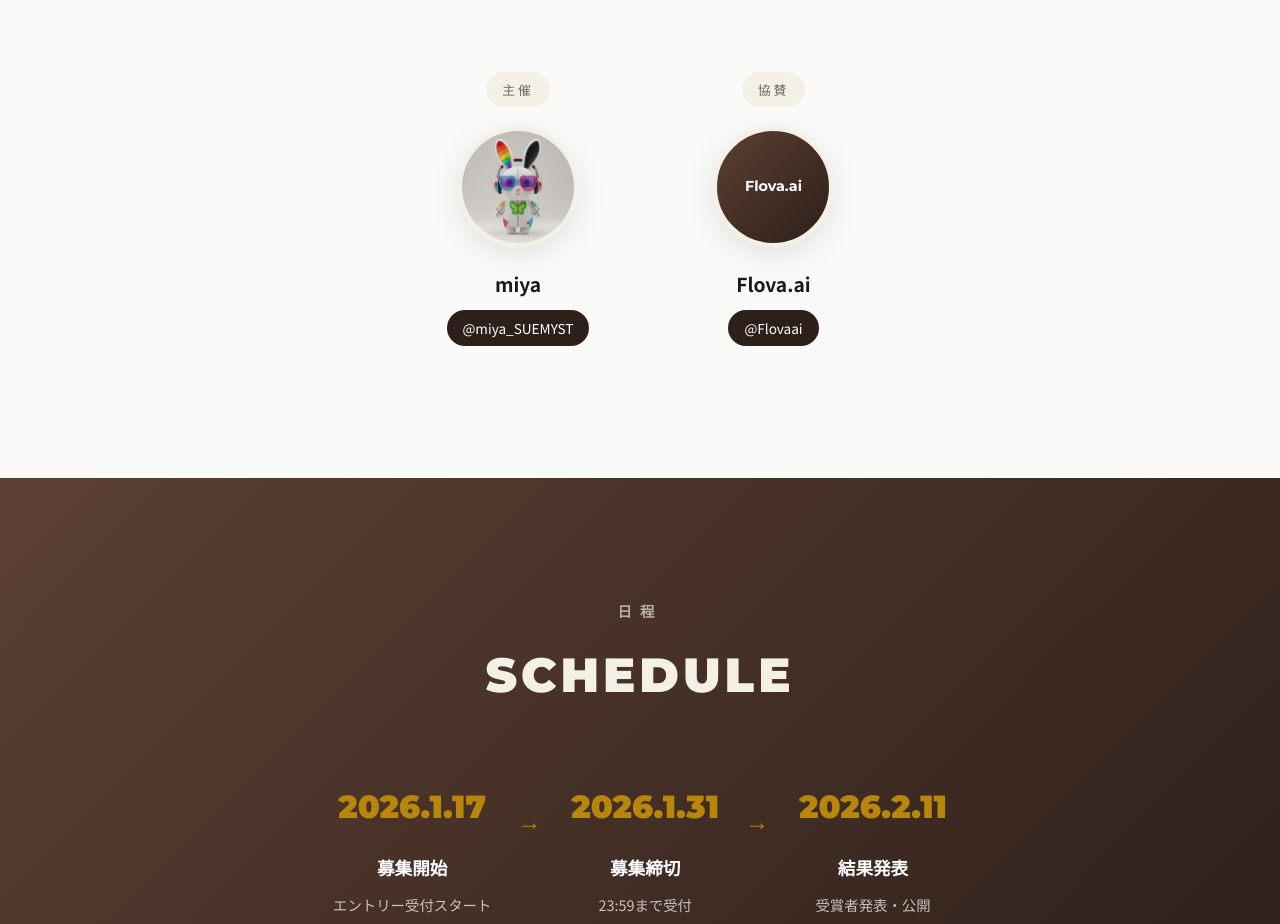
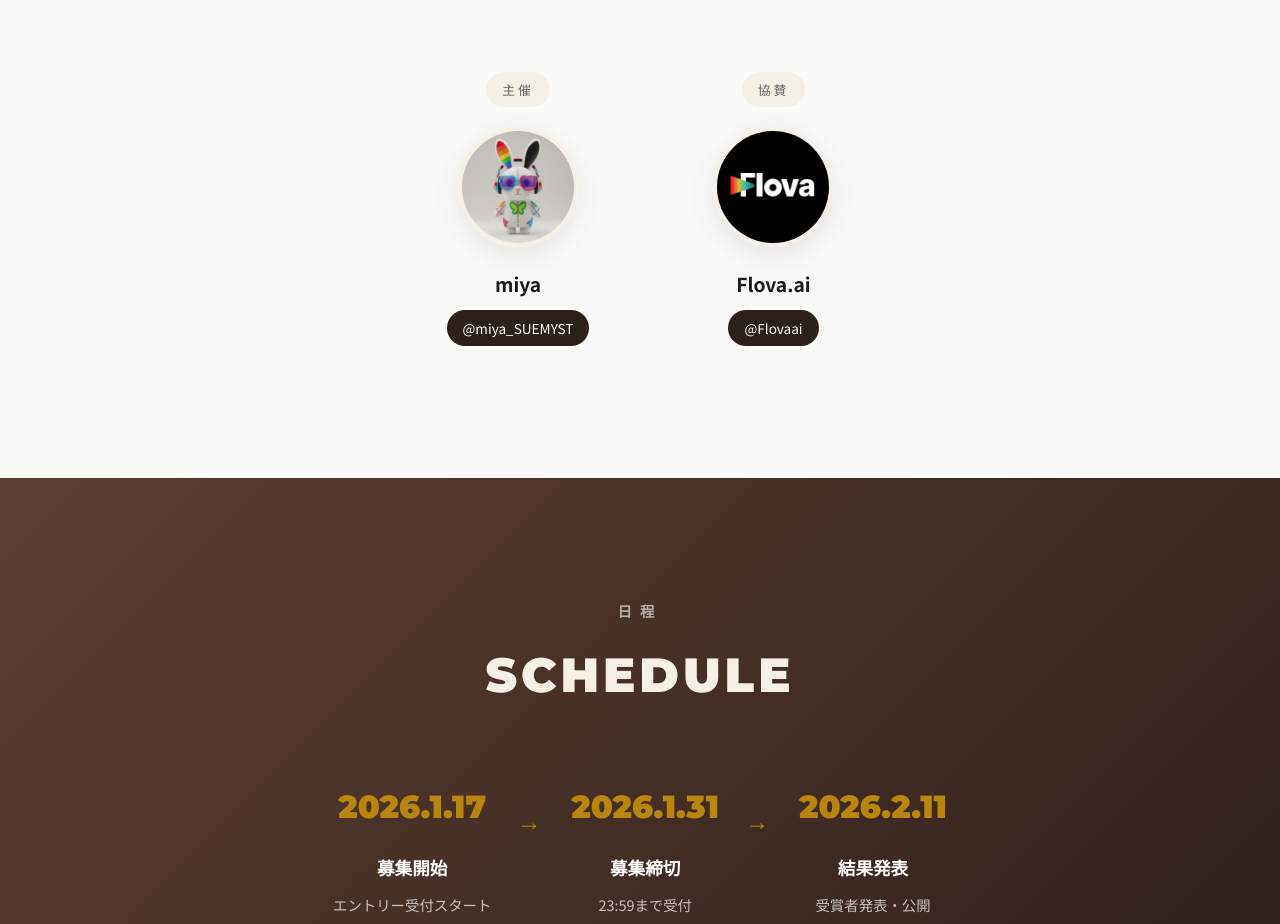
Before and after one commit to MYST0518/kawagoe-ai-awards, a plain HTML site: page index.html in a window 1280 px wide. Shown: the part 1920-2844 px from the top of the page. Drawn offline with Linux system fonts and the light colour scheme.

Commit message:
Add files via upload

```diff
--- a/index.html
+++ b/index.html
@@ -99,8 +99,8 @@
                 </div>
                 <div class="organizer-card sponsor">
                     <span class="organizer-label">協賛</span>
-                    <div class="organizer-icon text-icon">
-                        <span>Flova.ai</span>
+                    <div class="organizer-icon">
+                        <img src="flova-icon.png" alt="Flova.ai">
                     </div>
                     <h4 class="organizer-name">Flova.ai</h4>
                     <a href="https://x.com/Flovaai" target="_blank" class="organizer-twitter">@Flovaai</a>
```
Also changed, not shown: flova-icon.png (added).
